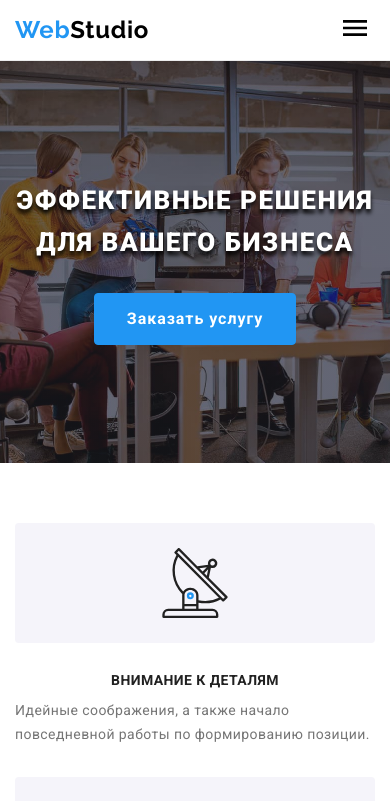
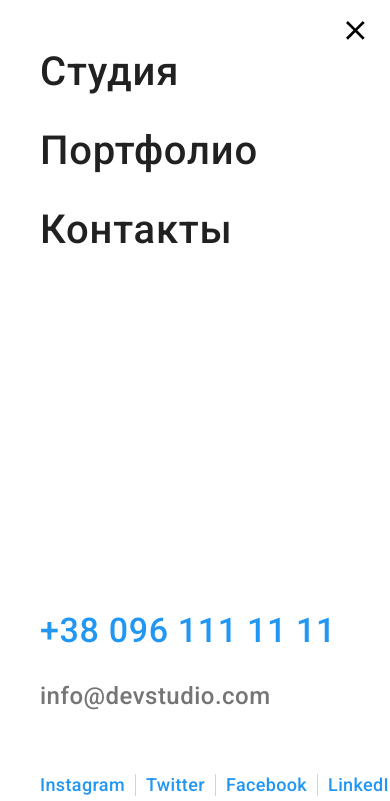
Before and after one commit to ElenaOds/goit-markup-hw-08, a plain HTML site: page index.html in a window 390 px wide. Shown: the top 801 px of the page. Drawn offline with nearby package versions, Linux system fonts and the light colour scheme.

Commit message:
Mobile menu is changed to adaptive

```diff
--- a/sass/components/_menu.scss
+++ b/sass/components/_menu.scss
@@ -24,6 +24,9 @@
 .menu-container {
     display: none;
     position: fixed;
+    display: flex;
+    flex-direction: column;
+    justify-content: space-between;
     top: 0;
     left: 0;
     width: 100vw;
@@ -50,9 +53,7 @@
 }
 
 .nav-menu {
-   margin-bottom: 302px;
-
-    &__item:not(:last-child) {
+       &__item:not(:last-child) {
         margin-bottom: 32px;
     }
 
@@ -74,6 +75,7 @@
 }
 
 .contacts-menu {
+    margin-top: auto;
     margin-bottom: 64px;
 
     &__item:not(:last-child) {
```
Also changed, not shown: CSS/main.css, CSS/main.min.css, CSS/portfolio.css, CSS/portfolio.min.css, 4 other files.
